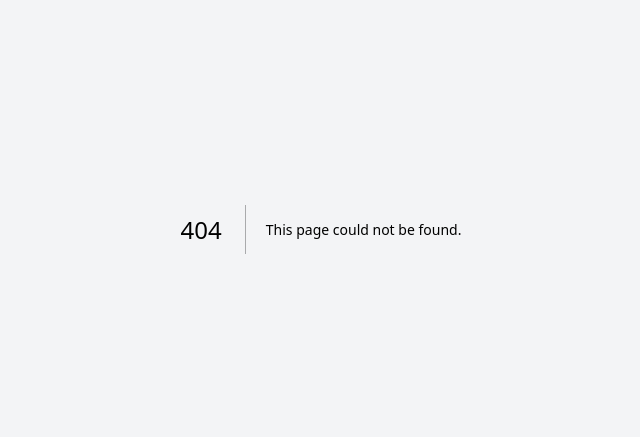
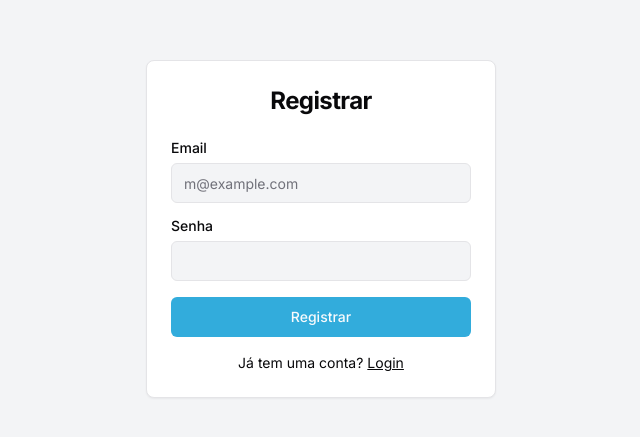
Before and after one commit to Leonardo1596/road_cash_frontend, a Next.js app: page /register in a window 1280 px wide. Before the commit this address had no page. Shown: the part 171-608 px from the top of the page, without its empty margins (319-959 px from the left). Built offline with nearby package versions, Linux system fonts and the light colour scheme.

Commit message:
created register page

```diff
--- a/src/app/(auth)/login/page.tsx
+++ b/src/app/(auth)/login/page.tsx
@@ -12,10 +12,11 @@ import { Card, CardContent, CardDescription, CardHeader, CardTitle } from '@/com
 import { Form, FormControl, FormField, FormItem, FormLabel, FormMessage } from '@/components/ui/form';
 import { useToast } from '@/hooks/use-toast';
 import { Eye, EyeOff, Loader2 } from 'lucide-react';
+import Link from 'next/link';
 
 const loginSchema = z.object({
   email: z.string().email({ message: 'Por favor, insira um email válido.' }),
-  password: z.string().min(6, { message: 'A senha deve ter pelo menos 6 caracteres.' }),
+  password: z.string().min(1, { message: 'Por favor, insira sua senha.' }),
 });
 
 type LoginFormValues = z.infer<typeof loginSchema>;
@@ -153,6 +154,12 @@ export default function LoginPage() {
               </Button>
             </form>
           </Form>
+          <div className="mt-4 text-center text-sm">
+            Não tem uma conta?{' '}
+            <Link href="/register" className="underline">
+              Cadastre-se aqui
+            </Link>
+          </div>
         </CardContent>
       </Card>
     </main>
--- /dev/null
+++ b/src/app/(auth)/register/page.tsx
@@ -0,0 +1,94 @@
+'use client';
+
+import { useState } from 'react';
+import { useRouter } from 'next/navigation';
+import { Card, CardContent, CardHeader, CardTitle } from '@/components/ui/card';
+import { Label } from '@/components/ui/label';
+import { Input } from '@/components/ui/input';
+import { Button } from '@/components/ui/button';
+
+export default function SignUpPage() {
+  const [email, setEmail] = useState('');
+  const [password, setPassword] = useState('');
+  const [loading, setLoading] = useState(false);
+  const [error, setError] = useState('');
+  const router = useRouter();
+
+  const handleSignUp = async (e: React.FormEvent) => {
+    e.preventDefault();
+    setLoading(true);
+    setError('');
+
+    try {
+      const response = await fetch('https://road-cash.onrender.com/auth/sign-up', {
+        method: 'POST',
+        headers: {
+          'Content-Type': 'application/json',
+        },
+        body: JSON.stringify({ email, password }),
+      });
+
+      if (!response.ok) {
+        const errorData = await response.json();
+        throw new Error(errorData.message || 'Registration failed');
+      }
+
+      router.push('/login');
+
+    } catch (err: any) {
+      setError(err.message || 'An unexpected error occurred.');
+    } finally {
+      setLoading(false);
+    }
+  };
+
+  return (
+    <div className="flex items-center justify-center min-h-screen">
+      <Card className="w-[350px]">
+        <CardHeader>
+          <CardTitle className="text-2xl font-bold text-center">Registrar</CardTitle>
+        </CardHeader>
+        <CardContent>
+          <form onSubmit={handleSignUp}>
+            <div className="grid gap-4">
+              <div className="grid gap-2">
+                <Label htmlFor="email">Email</Label>
+                <Input
+                  id="email"
+                  type="email"
+                  placeholder="m@example.com"
+                  required
+                  value={email}
+                  onChange={(e) => setEmail(e.target.value)}
+                />
+              </div>
+              <div className="grid gap-2">
+                <Label htmlFor="password">Senha</Label>
+                <Input
+                  id="password"
+                  type="password"
+                  required
+                  value={password}
+                  onChange={(e) => setPassword(e.target.value)}
+                />
+              </div>
+              {error && <p className="text-red-500 text-sm">{error}</p>}
+              <Button type="submit" className="w-full" disabled={loading}>
+                {loading ? 'Registrando...' : 'Registrar'}
+              </Button>
+            </div>
+          </form>
+          <div className="mt-4 text-center text-sm">
+            Já tem uma conta?{' '}
+            <button
+              onClick={() => router.push('/login')}
+              className="underline"
+            >
+              Login
+            </button>
+          </div>
+        </CardContent>
+      </Card>
+    </div>
+  );
+}
```
Also changed, not shown: src/app/(app)/dashboard/page.tsx (indentation only).
